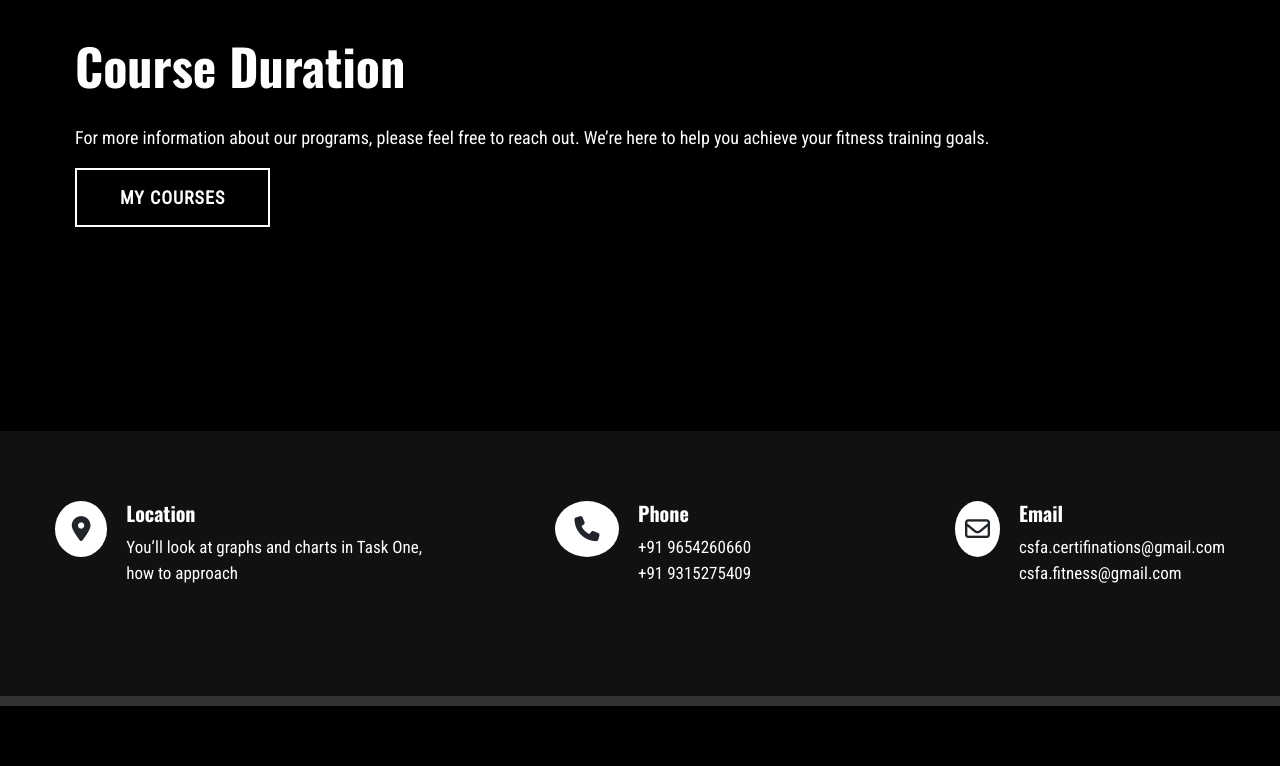
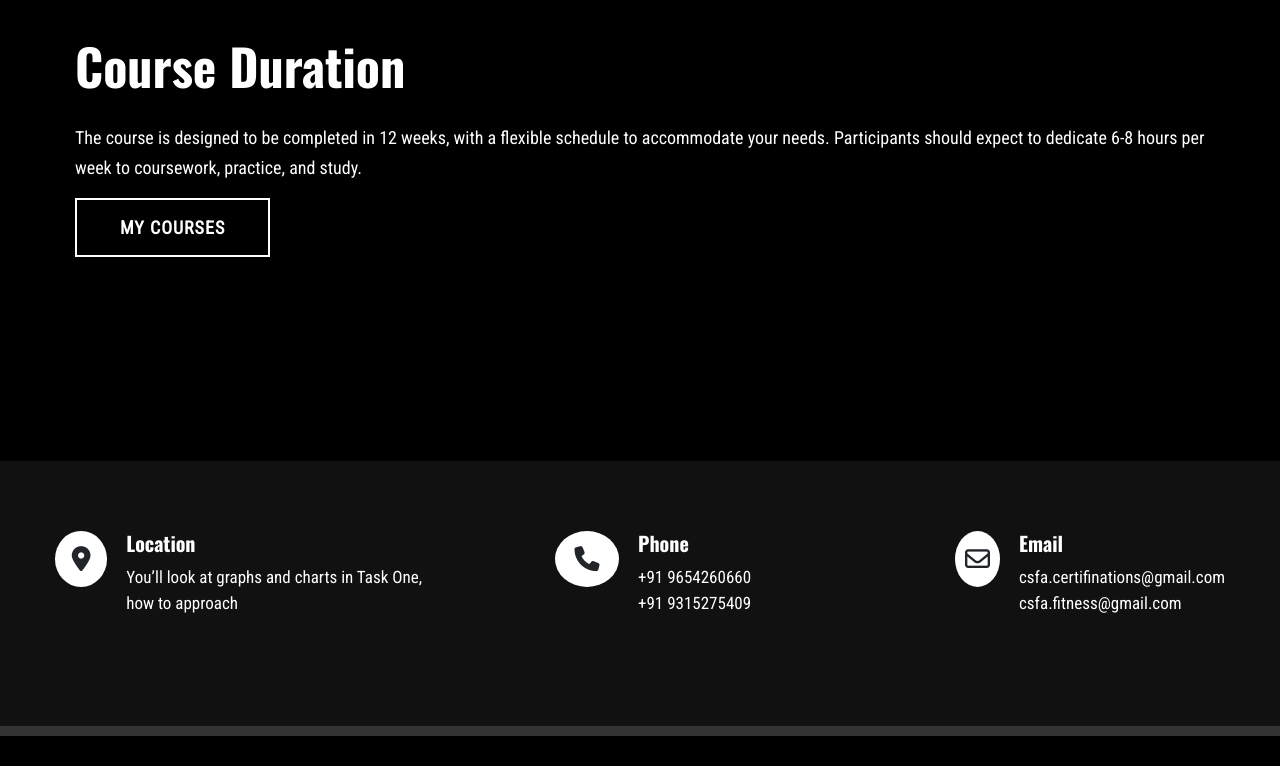
Before and after one commit to AdityaSharda1/CSFA, a plain HTML site: page courses.html in a window 1280 px wide. Shown: the part 3060-3826 px from the top of the page. Drawn offline with nearby package versions, Linux system fonts and the light colour scheme.

Commit message:
Update courses.html

```diff
--- a/courses.html
+++ b/courses.html
@@ -265,7 +265,7 @@
                                     <br>
                                 <h1 class="main-heading pt-10 pb-10">Course Duration
                                 </h1>
-                                <p>For more information about our programs, please feel free to reach out. We’re here to help you achieve your fitness training goals.</p>
+                                <p>The course is designed to be completed in 12 weeks, with a flexible schedule to accommodate your needs. Participants should expect to dedicate 6-8 hours per week to coursework, practice, and study.</p>
                                 <a href="courses.html" class="border-btn">My Courses</a>
                                 </div>
                                 </div>
```
